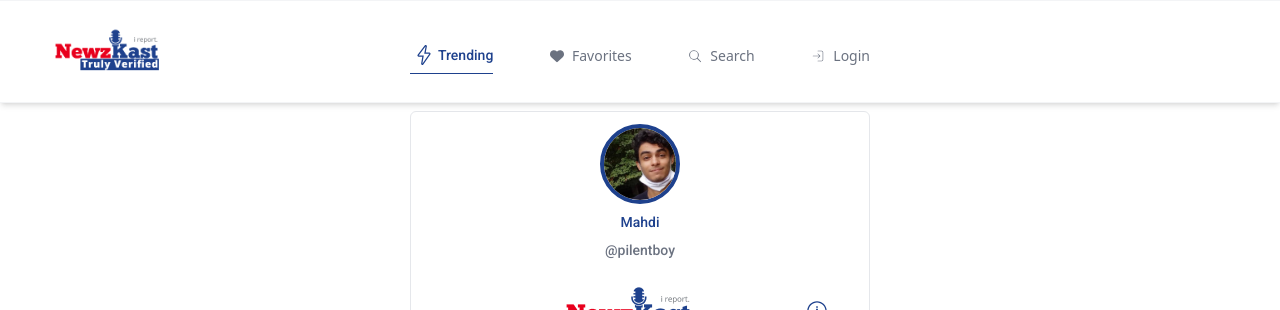
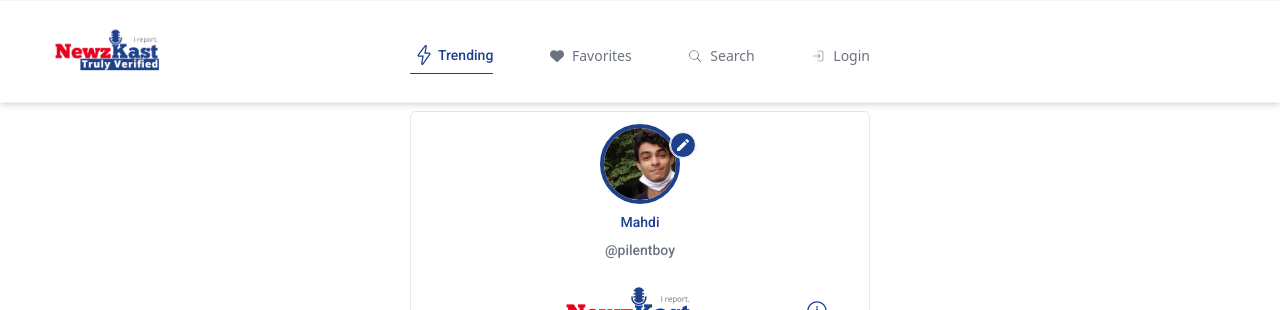
Before and after one commit to pilentboy/NewzCast, a React (Create React App) app: page /newzcast/profile in a window 1280 px wide. Shown: the top 310 px of the page. Built offline with nearby package versions, Linux system fonts and the light colour scheme.

Commit message:
add ChangeProfilePic to ProfilePic

```diff
--- /dev/null
+++ b/src/components/profile/ChangeProfilePic.jsx
@@ -0,0 +1,17 @@
+import { MdEdit } from "react-icons/md";
+
+function ChangeProfilePic() {
+    return (
+        <button
+            type="button"
+            onClick={() => alert("chaning profile pic")}
+            className="absolute top-2 -right-4 rounded-full p-1 outline outline-[0.5px] outline-gray-100 border border-white bg-purple-1000">
+            <MdEdit
+                className='text-white'
+            />
+        </button>
+
+    )
+}
+
+export default ChangeProfilePic
--- a/src/components/profile/ProfilePic.jsx
+++ b/src/components/profile/ProfilePic.jsx
@@ -1,6 +1,14 @@
-function ProfilePic({ size, src, imgStyles }) {
+function ProfilePic({ size, src, imgStyles, button }) {
     return (
-        <img src={src} className={`rounded-full ${!size ? 'w-7 h-7' : size}  ${imgStyles}  `} />
+        <div className="relative">
+            <img src={src} className={`rounded-full ${!size ? 'w-7 h-7' : size}  ${imgStyles}  `} />
+
+            {button}
+
+        </div>
+
+
+
     )
 }
 
--- a/src/components/profile/UserProfile.jsx
+++ b/src/components/profile/UserProfile.jsx
@@ -1,10 +1,11 @@
+import ChangeProfilePic from "./ChangeProfilePic"
 import ProfilePic from "./ProfilePic"
 import { Link } from "react-router-dom"
 
-function UserProfile({ styles, target, username, userNameStyle, profileImage, imageSize, imgStyles }) {
+function UserProfile({ styles, target, username, userNameStyle, profileImage, imageSize, imgStyles,profileImageButton}) {
     return (
         <Link to={!target ? 'profile' : target} className={`flex items-center ${styles}`}>
-            <ProfilePic src={profileImage} size={imageSize} imgStyles={imgStyles} />
+            <ProfilePic src={profileImage} size={imageSize} button={profileImageButton} imgStyles={imgStyles} />
             <span className={`text-sm font-sens ${userNameStyle ? userNameStyle : 'text-gray-500'}`}>{username}</span>
         </Link>
     )
--- a/src/pages/profile.jsx
+++ b/src/pages/profile.jsx
@@ -7,6 +7,7 @@ import { IoIosInformationCircleOutline } from "react-icons/io";
 import UserProfileActivityInfo from "../components/profile/UserProfileActivityInfo"
 import postimg2 from '../assets/images/3.webp'
 import PostWrapper from "../components/post/post_cart/PostWrapper"
+import ChangeProfilePic from "../components/profile/ChangeProfilePic"
 import { useState } from "react"
 
 
@@ -21,8 +22,8 @@ const Profile = () => {
             <div className="flex flex-col w-[90%]   h-[360px] py-3 border border-gray-200 rounded-md md:w-460 ">
 
                 <div className="flex flex-col border-b border-gray-200 pb-10 ">
-                    <div className="flex flex-col items-center">
-                        <UserProfile profileImage={pic} target={' '} username={'Mahdi'} styles={'flex-col space-y-2'} imageSize={'h-20 border-4 border-purple-1000 '} userNameStyle={'text-purple-1000'} imgStyles={'relative'} />
+                    <div className="flex flex-col items-center relative">
+                        <UserProfile profileImage={pic} target={' '} username={'Mahdi'} styles={'flex-col space-y-2'} imageSize={'h-20 border-4 border-purple-1000 '} profileImageButton={<ChangeProfilePic />} userNameStyle={'text-purple-1000'} imgStyles={'relative'} />
                         <UserID id='pilentboy' />
                     </div>
                     <div className="flex justify-between items-center px-10 mt-3">
```
